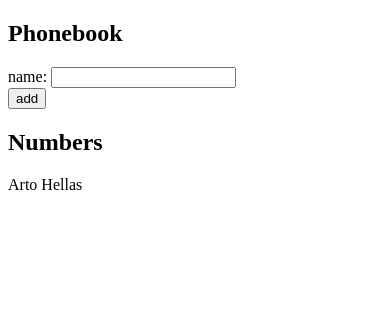
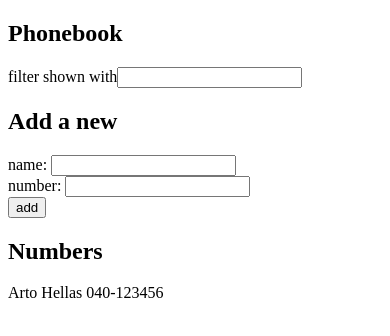
Before and after one commit to Artt4/Fullstack_Course_Open, a React (Vite) app in the folder part2/phonebook/: page / in a window 390 px wide. Shown: the top 336 px of the page. Built offline with nearby package versions, Linux system fonts and the light colour scheme.

Commit message:
Solutions to 2.8 - 2.10 The Phonebook

```diff
--- a/part2/phonebook/src/App.jsx
+++ b/part2/phonebook/src/App.jsx
@@ -1,18 +1,79 @@
 import { useState } from "react";
 
+const Filter = ({ value, onChange }) => {
+  return (
+    <div>
+      filter shown with
+      <input value={value} onChange={onChange} />
+    </div>
+  );
+};
+
+const PersonForm = ({
+  onSubmit,
+  nameValue,
+  nameOnChange,
+  numberValue,
+  numberOnChange,
+}) => {
+  return (
+    <form onSubmit={onSubmit}>
+      <div>
+        name: <input value={nameValue} onChange={nameOnChange} />
+      </div>
+      <div>
+        number: <input value={numberValue} onChange={numberOnChange} />
+      </div>
+      <div>
+        <button type="submit">add</button>
+      </div>
+    </form>
+  );
+};
+
+const Persons = ({ persons }) => {
+  return (
+    <div>
+      {persons.map((person) => (
+        <div key={person.name}>
+          {person.name} {person.number}
+        </div>
+      ))}
+    </div>
+  );
+};
+
 const App = () => {
-  const [persons, setPersons] = useState([{ name: "Arto Hellas" }]);
+  const [persons, setPersons] = useState([
+    { name: "Arto Hellas", number: "040-123456", id: "1" },
+  ]);
   const [newName, setNewName] = useState("");
+  const [newNumber, setNewNumber] = useState("");
+  const [filterValue, setNewFilter] = useState("");
 
   const handlePersonChange = (event) => {
     console.log(event.target.value);
     setNewName(event.target.value);
   };
+  const handleNumberChange = (event) => {
+    console.log(event.target.value);
+    setNewNumber(event.target.value);
+  };
+
+  const handleFilterChange = (event) => {
+    console.log(event.target.value);
+    setNewFilter(event.target.value);
+  };
+
+  const filteredPersons = persons.filter((person) =>
+    person.name.toLowerCase().includes(filterValue.toLowerCase()),
+  );
 
   const addPerson = (event) => {
     event.preventDefault();
     const personObject = {
       name: newName,
+      number: newNumber,
       id: String(persons.length + 1),
     };
     if (persons.some((person) => person.name === newName)) {
@@ -21,24 +82,24 @@ const App = () => {
     } else {
       setPersons(persons.concat(personObject));
       setNewName("");
+      setNewNumber("");
     }
   };
 
   return (
     <div>
       <h2>Phonebook</h2>
-      <form onSubmit={addPerson}>
-        <div>
-          name: <input value={newName} onChange={handlePersonChange} />
-        </div>
-        <div>
-          <button type="submit">add</button>
-        </div>
-      </form>
+      <Filter value={filterValue} onChange={handleFilterChange} />
+      <h2>Add a new</h2>
+      <PersonForm
+        onSubmit={addPerson}
+        nameValue={newName}
+        nameOnChange={handlePersonChange}
+        numberValue={newNumber}
+        numberOnChange={handleNumberChange}
+      />
       <h2>Numbers</h2>
-      {persons.map((person) => (
-        <div key={person.name}>{person.name}</div>
-      ))}
+      <Persons persons={filteredPersons} />
     </div>
   );
 };
```
